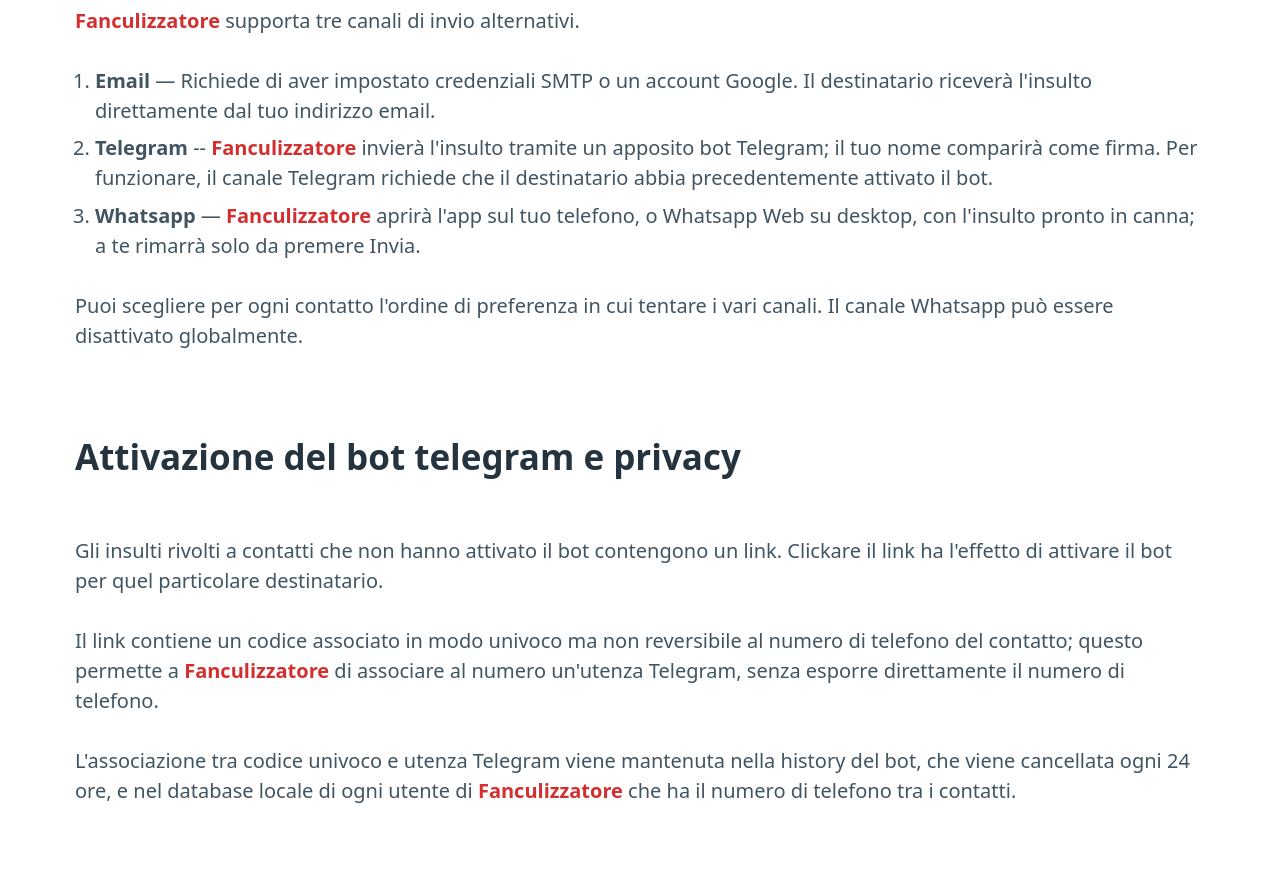
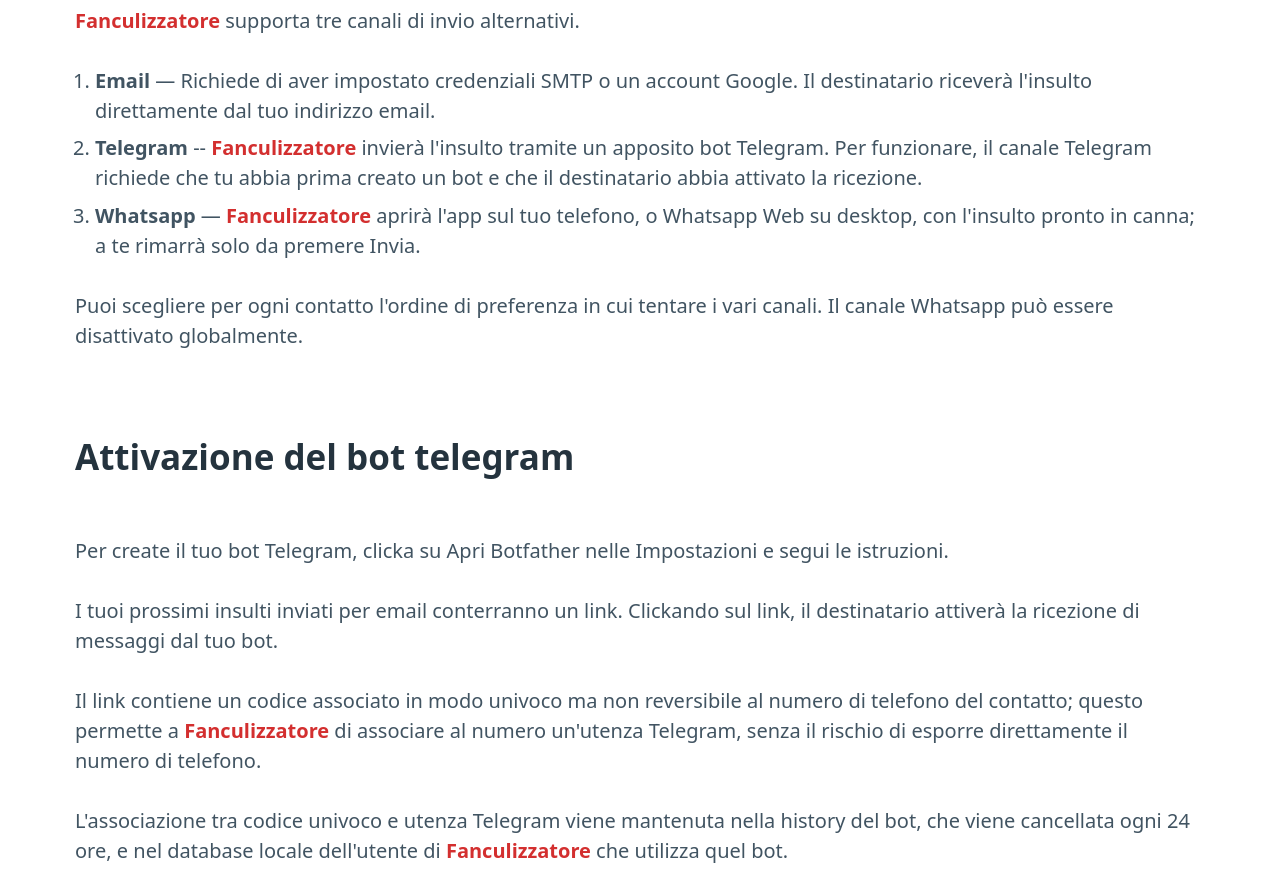
Before and after one commit to cazzstudios/fanculizzatore, a website: page index.html in a window 1280 px wide. Shown: the part 2340-3209 px from the top of the page. Drawn offline with nearby package versions, Linux system fonts and the light colour scheme.

Commit message:
modificato testo pagina

```diff
--- a/index.html
+++ b/index.html
@@ -45,17 +45,18 @@
             <p><span class="highlight-fanculizzatore">Fanculizzatore</span> supporta tre canali di invio alternativi.</p>
             <ol>
                 <li><strong>Email</strong> — Richiede di aver impostato credenziali SMTP o un account Google. Il destinatario riceverà l'insulto direttamente dal tuo indirizzo email.</li>
-                <li><strong>Telegram</strong> -- <span class="highlight-fanculizzatore">Fanculizzatore</span> invierà l'insulto tramite un apposito bot Telegram; il tuo nome comparirà come firma. Per funzionare, il canale Telegram richiede che il destinatario abbia precedentemente attivato il bot.</li>
+                <li><strong>Telegram</strong> -- <span class="highlight-fanculizzatore">Fanculizzatore</span> invierà l'insulto tramite un apposito bot Telegram. Per funzionare, il canale Telegram richiede che tu abbia prima creato un bot e che il destinatario abbia attivato la ricezione.</li>
                 <li><strong>Whatsapp</strong> — <span class="highlight-fanculizzatore">Fanculizzatore</span> aprirà l'app sul tuo telefono, o Whatsapp Web su desktop, con l'insulto pronto in canna; a te rimarrà solo da premere Invia.</li>
             </ol>
             <p>Puoi scegliere per ogni contatto l'ordine di preferenza in cui tentare i vari canali. Il canale Whatsapp può essere disattivato globalmente.</p>
         </section>
 
         <section>
-            <h2>Attivazione del bot telegram e privacy</h2>
-            <p>Gli insulti rivolti a contatti che non hanno attivato il bot contengono un link. Clickare il link ha l'effetto di attivare il bot per quel particolare destinatario.</p>
-            <p> Il link contiene un codice associato in modo univoco ma non reversibile al numero di telefono del contatto; questo permette a <span class="highlight-fanculizzatore">Fanculizzatore</span> di associare al numero un'utenza Telegram, senza esporre direttamente il numero di telefono.</p>
-            <p> L'associazione tra codice univoco e utenza Telegram viene mantenuta nella history del bot, che viene cancellata ogni 24 ore, e nel database locale di ogni utente di <span class="highlight-fanculizzatore">Fanculizzatore</span> che ha il numero di telefono tra i contatti.</p>
+            <h2>Attivazione del bot telegram</h2>
+            <p>Per create il tuo bot Telegram, clicka su Apri Botfather nelle Impostazioni e segui le istruzioni.</p>
+            <p>I tuoi prossimi insulti inviati per email conterranno un link. Clickando sul link, il destinatario attiverà la ricezione di messaggi dal tuo bot.</p>
+            <p> Il link contiene un codice associato in modo univoco ma non reversibile al numero di telefono del contatto; questo permette a <span class="highlight-fanculizzatore">Fanculizzatore</span> di associare al numero un'utenza Telegram, senza il rischio di esporre direttamente il numero di telefono.</p>
+            <p> L'associazione tra codice univoco e utenza Telegram viene mantenuta nella history del bot, che viene cancellata ogni 24 ore, e nel database locale dell'utente di <span class="highlight-fanculizzatore">Fanculizzatore</span> che utilizza quel bot.</p>
         </section>
 
         <section>
@@ -66,7 +67,7 @@
 
         <section>
             <h2>E se qualcuno non volesse ricevere i tuoi insulti?</h2>
-            <p>Allora non doveva farti incazzare! Ma può sempre decidere di bloccare il bot, bloccarti su Whatsapp e dirigere le tue email nello spam, come quando ci si insultava manualmente.</p>
+            <p>Allora non doveva farti incazzare! Ma può sempre decidere di bloccare il tuo bot, bloccarti su Whatsapp e dirigere le tue email nello spam, come quando ci si insultava manualmente.</p>
             <p>Tuttavia, il nostro suggerimento è che installi a sua volta <span class="highlight-fanculizzatore">Fanculizzatore</span> per ripagarti della stessa moneta.</p>
         </section>
 
```
